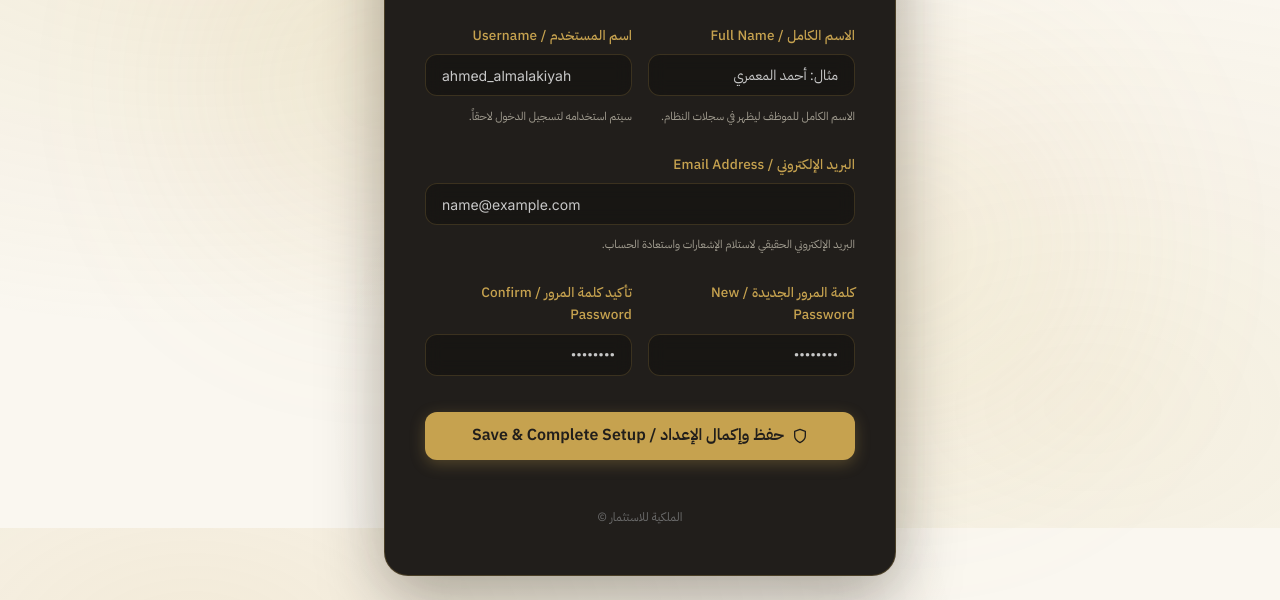
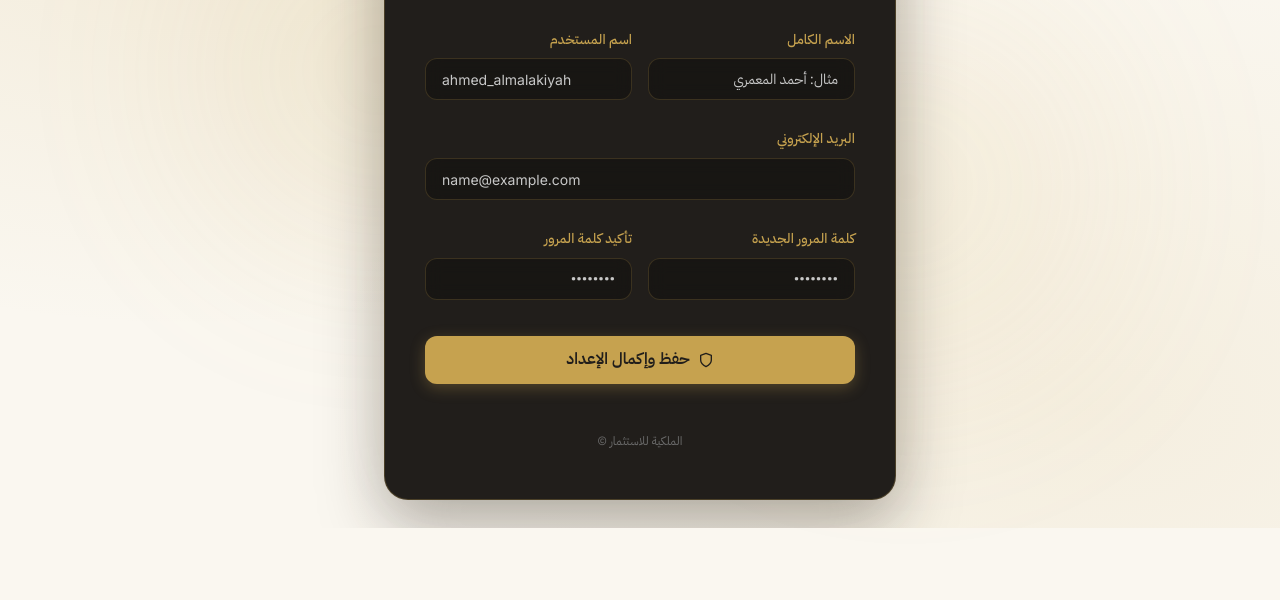
Before and after one commit to Abwtt09/Al-Malakiyah, a plain HTML site: page admin/setup.html in a window 1280 px wide. Shown: the part 272-872 px from the top of the page. After the commit the page ends 800 px from the top, so only its background shows below. Drawn offline with Linux system fonts and the light colour scheme; a script that the page names is missing.

Commit message:
fix: remove english text and hint labels from setup page

```diff
--- a/admin/setup.html
+++ b/admin/setup.html
@@ -41,35 +41,32 @@
     <form id="setupForm" style="display: grid; grid-template-columns: repeat(2, 1fr); gap: 0.75rem 1rem;">
       <!-- Full Name field -->
       <div class="field-group" style="grid-column: span 1;">
-        <label class="field-label">الاسم الكامل / Full Name</label>
+        <label class="field-label">الاسم الكامل</label>
         <input class="field-input" type="text" name="fullName" required placeholder="مثال: أحمد المعمري" style="height:2.625rem; font-size:0.875rem;" />
-        <span class="field-hint" style="font-size:0.7rem; margin-top:0.2rem; display:block;">الاسم الكامل للموظف ليظهر في سجلات النظام.</span>
       </div>
 
       <!-- Username field -->
       <div class="field-group" style="grid-column: span 1;">
-        <label class="field-label">اسم المستخدم / Username</label>
+        <label class="field-label">اسم المستخدم</label>
         <input class="field-input" type="text" name="username" required dir="ltr" autocapitalize="off" autocorrect="off"
           spellcheck="false" placeholder="ahmed_almalakiyah" style="height:2.625rem; font-size:0.875rem;" />
-        <span class="field-hint" style="font-size:0.7rem; margin-top:0.2rem; display:block;">سيتم استخدامه لتسجيل الدخول لاحقاً.</span>
       </div>
 
       <!-- Email field -->
       <div class="field-group" style="grid-column: span 2;">
-        <label class="field-label">البريد الإلكتروني / Email Address</label>
+        <label class="field-label">البريد الإلكتروني</label>
         <input class="field-input" type="email" name="email" required dir="ltr" placeholder="name@example.com" style="height:2.625rem; font-size:0.875rem;" />
-        <span class="field-hint" style="font-size:0.7rem; margin-top:0.2rem; display:block;">البريد الإلكتروني الحقيقي لاستلام الإشعارات واستعادة الحساب.</span>
       </div>
 
       <!-- Password field -->
       <div class="field-group" style="grid-column: span 1;">
-        <label class="field-label">كلمة المرور الجديدة / New Password</label>
+        <label class="field-label">كلمة المرور الجديدة</label>
         <input class="field-input" type="password" name="password" required placeholder="••••••••" minlength="6" style="height:2.625rem; font-size:0.875rem;" />
       </div>
 
       <!-- Confirm Password field -->
       <div class="field-group" style="grid-column: span 1;">
-        <label class="field-label">تأكيد كلمة المرور / Confirm Password</label>
+        <label class="field-label">تأكيد كلمة المرور</label>
         <input class="field-input" type="password" name="confirmPassword" required placeholder="••••••••"
           minlength="6" style="height:2.625rem; font-size:0.875rem;" />
       </div>
@@ -81,7 +78,7 @@
           stroke-linecap="round" stroke-linejoin="round">
           <path d="M12 22s8-4 8-10V5l-8-3-8 3v7c0 6 8 10 8 10z" />
         </svg>
-        <span id="setupLabel">حفظ وإكمال الإعداد / Save & Complete Setup</span>
+        <span id="setupLabel">حفظ وإكمال الإعداد</span>
       </button>
     </form>
 
--- a/assets/js/admin/setup.js
+++ b/assets/js/admin/setup.js
@@ -128,6 +128,6 @@ import { requireAuth, signOut } from "../auth.js";
         errorEl.textContent = err.message || "حدث خطأ أثناء حفظ الإعدادات.";
         errorEl.classList.remove("hidden");
         btn.removeAttribute("disabled");
-        label.textContent = "حفظ وإكمال الإعداد / Save & Complete Setup";
+        label.textContent = "حفظ وإكمال الإعداد";
       }
     });
```
